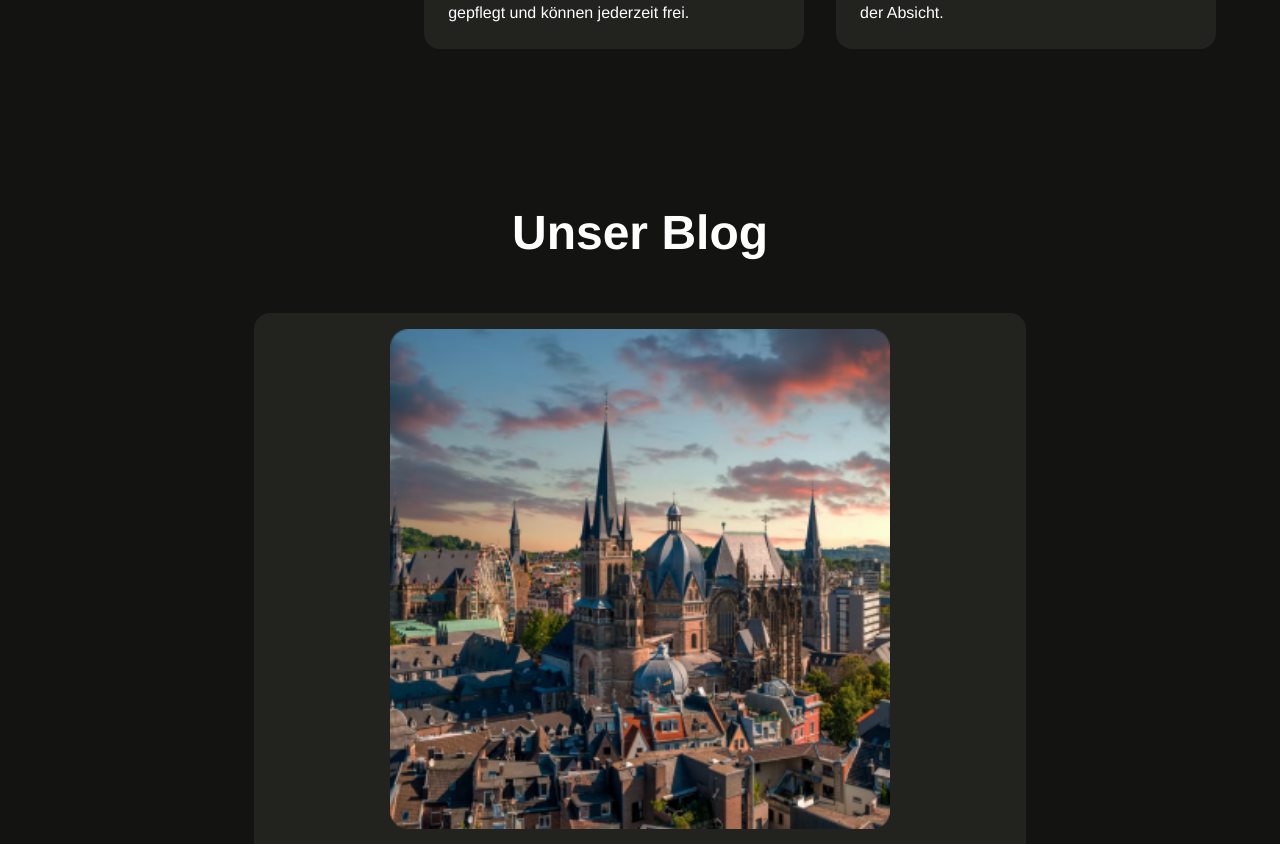
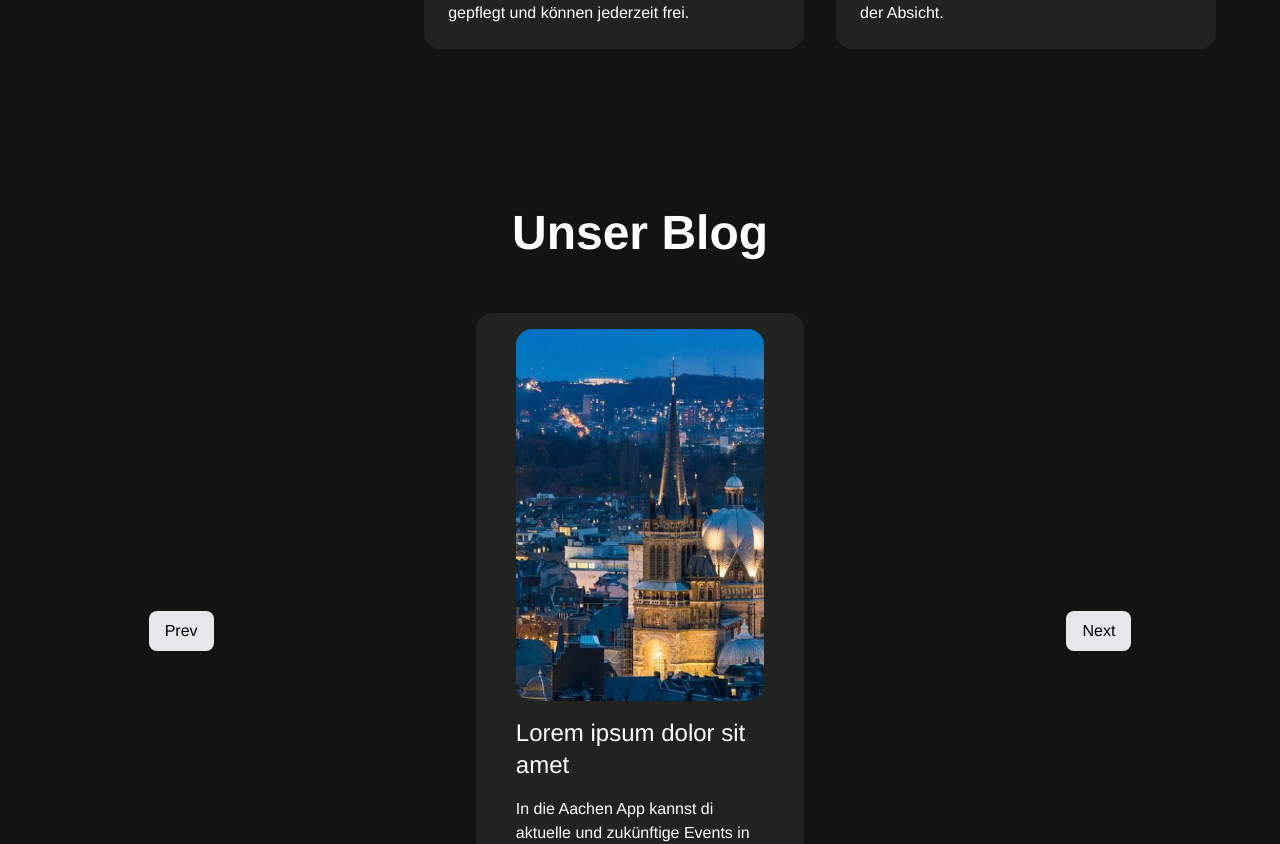
Before and after one commit to FynnFrings/aachen-web-app, a Next.js app in the folder frontend/: page / in a window 1280 px wide. Shown: the part 2100-2944 px from the top of the page. Built offline with nearby package versions, Linux system fonts and the light colour scheme.

Commit message:
not finished blog part

```diff
--- a/frontend/components/Blog/Blog.tsx
+++ b/frontend/components/Blog/Blog.tsx
@@ -1,13 +1,23 @@
 import BlogCard from "./BlogCard";
+import BlogDesktop from "./BlogDesktop";
+import AachenPic from "../../public/aachen_pic_2.png";
+import AachenPic2 from "../../public/aachen3.jpg";
 
 const Blog = () => {
   return (
     <>
-      <div className="text-white py-20 flex flex-col items-center gap-y-14">
-        <h1 className="font-bold text-5xl text-center">Unser Blog</h1>
-        <BlogCard />
-        <BlogCard />
-        <button className="border-2 py-5 px-14 rounded-xl font-medium text-2xl">
+      <div className="py-20 flex flex-col items-center gap-y-14">
+        <h1 className="text-white font-bold text-5xl text-center">
+          Unser Blog
+        </h1>
+        <div className="lg:hidden">
+          <BlogCard photo={AachenPic} />
+          <BlogCard photo={AachenPic} />
+        </div>
+        <div className="hidden lg:block">
+          <BlogDesktop />
+        </div>
+        <button className="text-white border-2 py-5 px-14 rounded-xl font-medium text-2xl">
           mehr anzeigen
         </button>
       </div>
--- a/frontend/components/Blog/BlogCard.tsx
+++ b/frontend/components/Blog/BlogCard.tsx
@@ -1,22 +1,28 @@
-import Image from "next/image";
-import AachenPic from "../../public/aachen_pic_2.png";
+import Image, { StaticImageData } from "next/image";
 import Link from "next/link";
+import { FC } from "react";
 
-const BlogCard = () => {
+interface Props {
+  photo: StaticImageData;
+}
+
+const BlogCard: FC<Props> = ({ photo }) => {
   return (
     <>
-      <div className="bg-[#22221f] flex flex-col mx-4 px-4 py-4 gap-y-4 rounded-2xl">
+      <div className="w-full bg-[#22221f] flex flex-col mx-4 px-4 py-4 gap-y-4 rounded-2xl lg:w-[40%] lg:mx-0 lg:px-10">
         <div className="w-full flex justify-center">
           <Image
             className="rounded-2xl text-center"
-            src={AachenPic}
+            src={photo}
             alt="aachen"
-            width={500}
-            height={500}
+            width={400}
+            height={400}
           />
         </div>
-        <h2 className="font-medium text-2xl">Lorem ipsum dolor sit amet</h2>
-        <p className="font-light">
+        <h2 className="text-white font-medium text-2xl">
+          Lorem ipsum dolor sit amet
+        </h2>
+        <p className="text-white  font-light">
           In die Aachen App kannst di aktuelle und zukünftige Events in Aachen
           entdecken. Wir informieren dich ...
         </p>
--- /dev/null
+++ b/frontend/components/Blog/BlogDesktop.tsx
@@ -0,0 +1,63 @@
+import { useState } from "react";
+import BlogCard from "./BlogCard";
+import AachenPic from "../../public/aachen_pic_2.png";
+import AachenPic2 from "../../public/aachen3.jpg";
+import AachenPic3 from "../../public/aachen2.jpg";
+
+const BlogDesktop = () => {
+  const [currentGalleryContainer, setCurrentGalleryContainer] = useState(0);
+  const galleryContainers = [
+    { id: 1, div: <BlogCard photo={AachenPic2} /> },
+    { id: 2, div: <BlogCard photo={AachenPic3} /> },
+    { id: 3, div: <BlogCard photo={AachenPic2} /> },
+    { id: 4, div: <BlogCard photo={AachenPic3} /> },
+  ];
+
+  const handlePrevClick = () => {
+    setCurrentGalleryContainer(currentGalleryContainer - 1);
+    if (currentGalleryContainer === 0) {
+      setCurrentGalleryContainer(galleryContainers.length - 1);
+    }
+  };
+
+  const handleNextClick = () => {
+    setCurrentGalleryContainer(currentGalleryContainer + 1);
+    if (currentGalleryContainer === galleryContainers.length - 1) {
+      setCurrentGalleryContainer(0);
+    }
+  };
+  return (
+    <>
+      <div className="flex flex-row items-center justify-items-stretch">
+        {galleryContainers.map((container) => (
+          <div
+            key={container.id}
+            className={`w-full h-full flex justify-center items-stretch ${
+              container.id === currentGalleryContainer + 1 ? "" : "hidden"
+            }`}
+          >
+            {container.div}
+          </div>
+        ))}
+        <div>
+          <button
+            className="mx-4 px-4 py-2 bg-gray-200 hover:bg-gray-300 rounded-lg"
+            onClick={handleNextClick}
+          >
+            Next
+          </button>
+        </div>
+        <div className="last:order-first">
+          <button
+            className="mx-4 px-4 py-2 bg-gray-200 hover:bg-gray-300 rounded-lg"
+            onClick={handlePrevClick}
+          >
+            Prev
+          </button>
+        </div>
+      </div>
+    </>
+  );
+};
+
+export default BlogDesktop;
```
Also changed, not shown: frontend/public/aachen2.jpg (added), frontend/public/aachen3.jpg (added).
